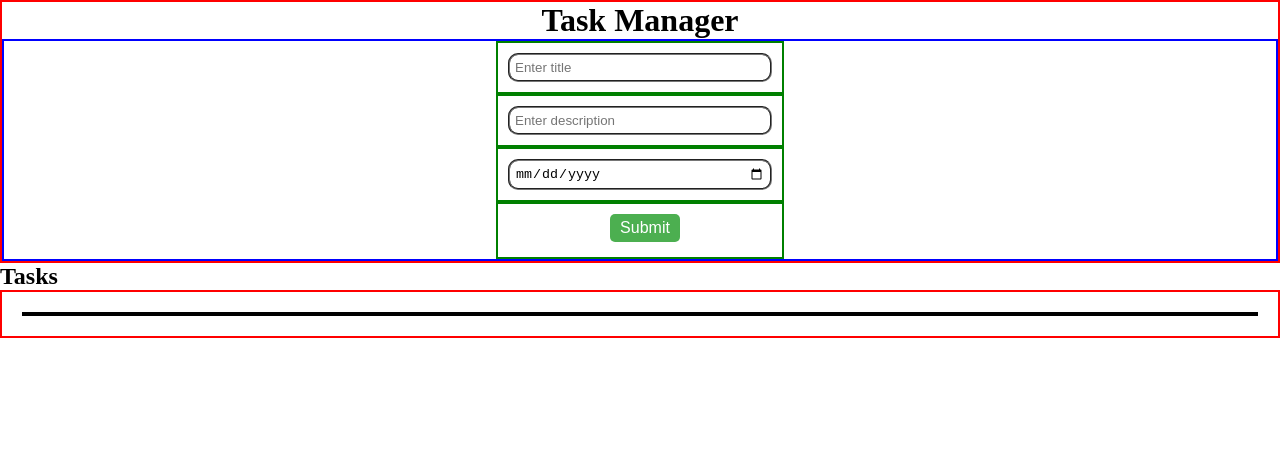
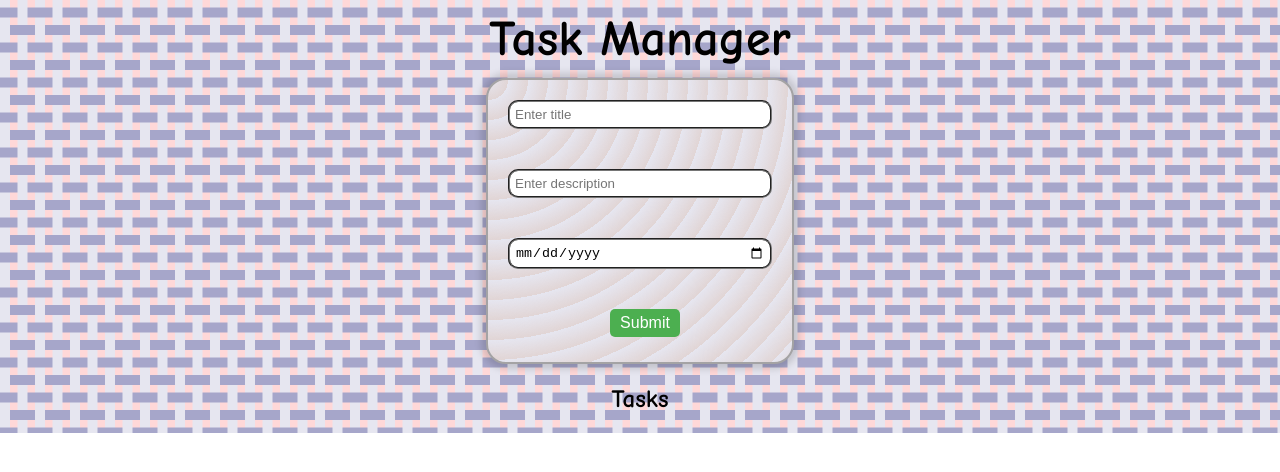
Before and after one commit to aashishthakurcodes/Javascript_Projects, a plain HTML site: page Task_Manager/index.html in a window 1280 px wide. Drawn offline with Linux system fonts and the light colour scheme.

Commit message:
layout updated

```diff
--- a/Task_Manager/index.html
+++ b/Task_Manager/index.html
@@ -1,40 +1,51 @@
 <!DOCTYPE html>
 <html lang="en">
+
 <head>
     <meta charset="UTF-8">
     <meta name="viewport" content="width=device-width, initial-scale=1.0">
     <title>Task Manager</title>
+
+
     <link rel="stylesheet" href="style.css">
+
+
 </head>
+
 <body>
     <div class="main">
         <header>
-            <div><h1>Task Manager</h1></div>
+            <div class="taskHeading">
+                <h1>Task Manager</h1>
+            </div>
         </header>
         <div class="container">
+            <div class="formData">
             <form action="" id="taskform">
                 <label>
-                    <input type="text"  id="title" placeholder="Enter title" required/>
+                    <input type="text" id="title" placeholder="Enter title" required />
                 </label>
                 <label>
-                    <input type="text" id="desc" placeholder="Enter description" required/>
+                    <input type="text" id="desc" placeholder="Enter description" required />
                 </label>
                 <label>
-                    <input type="date" id="duedate" placeholder="Enter due date" required/>
+                    <input type="date" id="duedate" placeholder="Enter due date" required />
                 </label>
                 <label>
-                <button type="button" onclick="addTask()">Submit</button></label>
+                    <button type="button" onclick="addTask()">Submit</button></label>
             </form>
-
+        </div>
 
         </div>
 
-    </div>
-    <h2>Tasks</h2>
+
+    <h2 class="taskNames">Tasks</h2>
     <div class="addedtask">
         <div id="taskList"></div>
     </div>
+</div>
     <script src="script.js"></script>
+
 </body>
 
 </html>
--- a/Task_Manager/script.js
+++ b/Task_Manager/script.js
@@ -1,3 +1,5 @@
+
+
 function addTask() {
     const titleInput = document.querySelector('#title');
     const descInput = document.querySelector('#desc');
@@ -31,10 +33,14 @@ function addTask() {
     newTaskdesc.textContent = descValue;
     newTaskdate.textContent = dueDateValue;
 
+
+
     // Clear input fields after adding the task
     titleInput.value = '';
     descInput.value = '';
     dueDateInput.value = '';
+
+
 
     // Add delete and edit functionality
     deleteTask(newTask);
--- a/Task_Manager/style.css
+++ b/Task_Manager/style.css
@@ -10,11 +10,26 @@ header {
 }
 
 .main {
-    border: 2px solid red;
+    /* border: 2px solid red; */
+    background:
+    conic-gradient(at 10px calc(100% - 10px),#0000 270deg,#e6e6f0 0) calc(10px + 7.5px) 0,
+    linear-gradient(#a6a6ca 10px,#0000 0) 0 7.5px,
+    conic-gradient(at 10px calc(100% - 10px),#0000 90deg,#a6a6ca 0 180deg, #e6e6f0 0),
+    #ffd8d8;
+background-size: calc(2*(10px + 7.5px)) calc(2*(10px + 7.5px));
+
+}
+.formData{
+    border: 2px solid rgb(164, 163, 164);
+    border-radius: 20px;
+    -webkit-box-shadow: 0px 0px 7px 5px rgba(0, 0, 0, 0.15);
+    box-shadow: 0px 0px 7px 5px rgba(0, 0, 0, 0.15);
+    background-image:  repeating-radial-gradient(circle at 0 0, transparent 0, #e1d5d5 20px), repeating-linear-gradient(#e6e6f0, #e6e6f0);
+background-color: #e1d5d5;
 }
 
 .container {
-    border: 2px solid blue;
+    /* border: 2px solid blue; */
     display: flex;
     justify-content: center;
     align-items: center;
@@ -23,8 +38,9 @@ header {
 .container label {
     display: block;
     padding: 10px;
-    border: 2px solid green;
+    /* border: 2px solid green; */
     text-align: center;
+    padding: 20px;
 
 }
 
@@ -37,18 +53,18 @@ label input {
 }
 
 #taskList {
-    border: 2px solid black;
+    /* border: 2px solid black; */
     display: grid;
     /* grid-auto-flow: column; */
     margin: 20px;
     grid-template-columns: 1fr 1fr  1fr;
-    background: plum;
+    /* background: plum; */
     /* grid-template-rows: 2fr 3fr; */
     /* width: 100%; */
 }
 
 .addedtask {
-    border: 2px solid red;
+    /* border: 2px solid red; */
     /* display: grid;
     grid-auto-flow: column;
     grid-template-columns: 2fr 2fr; */
@@ -63,6 +79,7 @@ label input {
     box-shadow: 0px 0px 7px 5px rgba(0, 0, 0, 0.15);
     background: #fff;
     transition: background-color 0.3s ease, transform 0.2s ease;
+    border: 2px solid rgb(164, 163, 164);
 
 
 
@@ -73,7 +90,11 @@ label input {
     transform: scale(1.1);
 
 }
-
+.taskNames{
+    text-align: center;
+    font-size: 25px;
+    margin: 20px;
+    font-family: "Comic Sans MS", cursive, sans-serif;}
 .Heading {
     color: rgb(80, 82, 82);
     font-size: 25px;
@@ -97,6 +118,11 @@ label input {
     margin: 20px;
     /* border: 2px solid green; */
 }
+.taskHeading{
+    font-size: 25px;
+    margin: 10px;
+    font-family: "Comic Sans MS", cursive, sans-serif;}
+
 
   button{
     /* align-content: center; */
```
